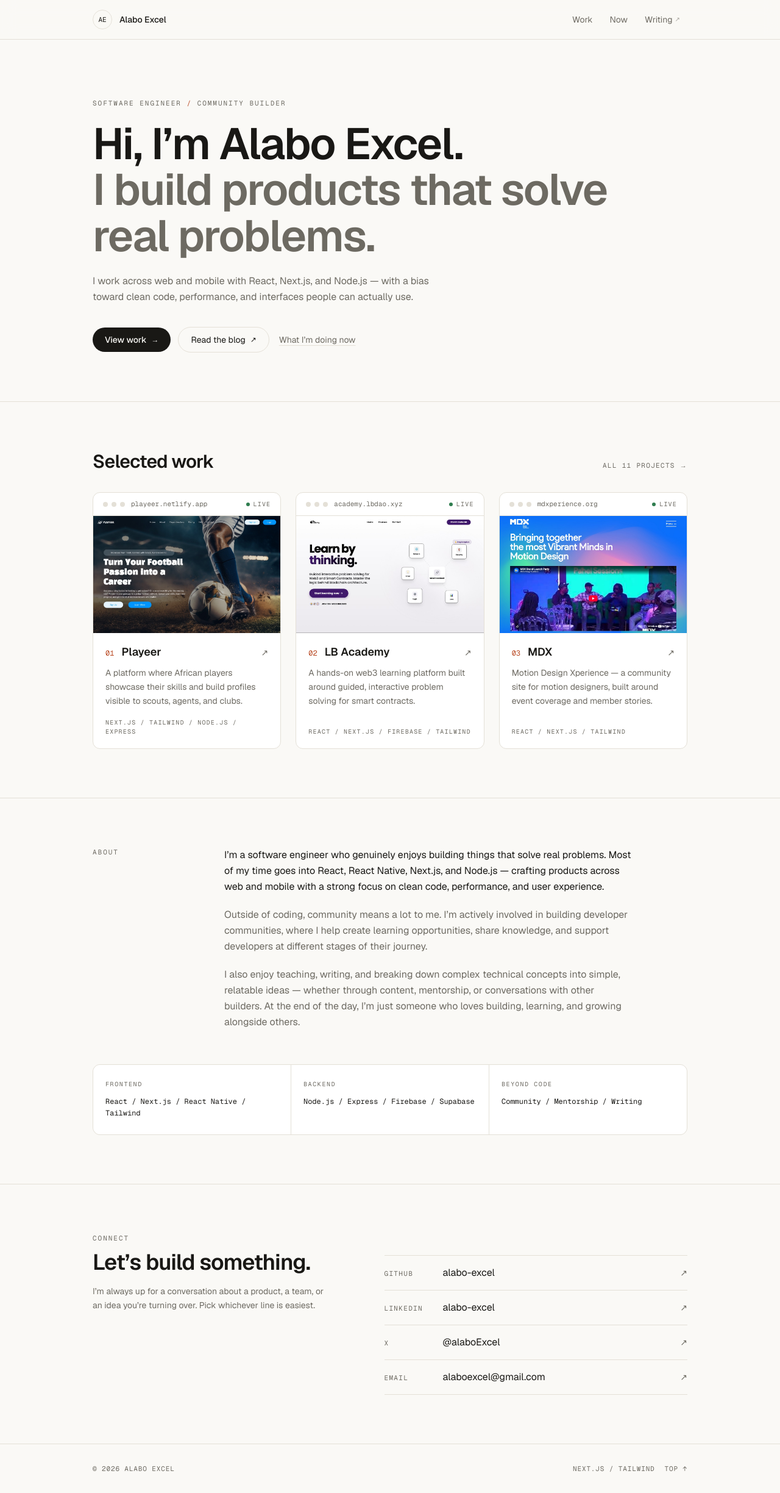
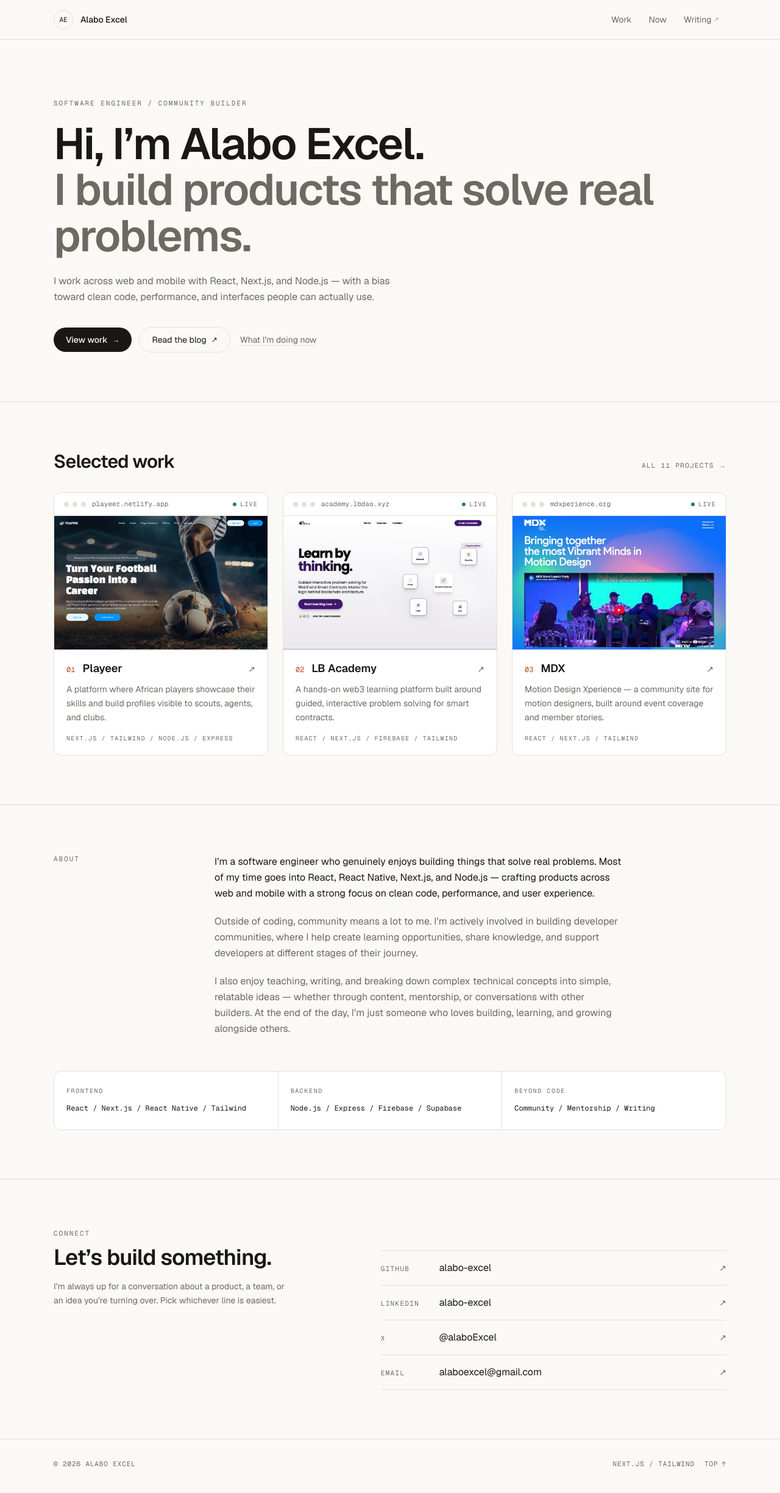
Before and after one commit to alabo-excel/my-portfolio-25, a Next.js app: page / in a window 1280 px wide. Shown: the whole page at 61% size. Built offline with nearby package versions, Linux system fonts and the light colour scheme.

Commit message:
realign ui

```diff
--- a/src/app/layout.tsx
+++ b/src/app/layout.tsx
@@ -36,7 +36,7 @@ export default function RootLayout({
   children: React.ReactNode;
 }>) {
   return (
-    <html lang="en" id="top">
+    <html lang="en">
       <body
         className={`${geistSans.variable} ${geistMono.variable} flex min-h-screen flex-col antialiased`}
       >
--- a/src/app/now/page.tsx
+++ b/src/app/now/page.tsx
@@ -31,7 +31,7 @@ const sections = [
 
 export default function NowPage() {
     return (
-        <section className="mx-auto max-w-5xl px-6 pt-14 pb-16 sm:pt-20 sm:pb-20">
+        <section className="mx-auto max-w-6xl px-6 pt-14 pb-16 sm:pt-20 sm:pb-20">
             <p className="font-mono text-[11px] tracking-[0.18em] text-muted uppercase">
                 Updated {UPDATED}
             </p>
@@ -55,7 +55,7 @@ export default function NowPage() {
                 {sections.map((section) => (
                     <section
                         key={section.label}
-                        className="grid gap-5 sm:grid-cols-[10rem_1fr] sm:gap-14"
+                        className="grid gap-5 sm:grid-cols-[13rem_1fr] sm:gap-14"
                     >
                         <h2 className="font-mono text-[11px] tracking-[0.18em] text-muted uppercase">
                             {section.label}
@@ -73,7 +73,7 @@ export default function NowPage() {
                     </section>
                 ))}
 
-                <section className="grid gap-5 sm:grid-cols-[10rem_1fr] sm:gap-14">
+                <section className="grid gap-5 sm:grid-cols-[13rem_1fr] sm:gap-14">
                     <h2 className="font-mono text-[11px] tracking-[0.18em] text-muted uppercase">
                         Say hi
                     </h2>
--- a/src/app/page.tsx
+++ b/src/app/page.tsx
@@ -14,7 +14,7 @@ const stack = [
 export default function Home() {
     return (
         <>
-            <section className="mx-auto max-w-5xl px-6 pt-16 pb-14 sm:pt-24 sm:pb-20">
+            <section className="mx-auto max-w-6xl px-6 pt-16 pb-14 sm:pt-24 sm:pb-20">
                 <div className="rise">
                     <p className="font-mono text-[11px] tracking-[0.18em] text-muted uppercase">
                         Software engineer <span className="text-accent">/</span> Community builder
@@ -57,7 +57,7 @@ export default function Home() {
             </section>
 
             <section aria-labelledby="work-heading" className="border-t border-rule">
-                <div className="mx-auto max-w-5xl px-6 py-14 sm:py-20">
+                <div className="mx-auto max-w-6xl px-6 py-14 sm:py-20">
                     <div className="flex flex-wrap items-baseline justify-between gap-4">
                         <h2 id="work-heading" className="text-2xl font-semibold tracking-tight sm:text-3xl">
                             Selected work
@@ -79,8 +79,8 @@ export default function Home() {
             </section>
 
             <section aria-labelledby="about-heading" className="border-t border-rule">
-                <div className="mx-auto max-w-5xl px-6 py-14 sm:py-20">
-                    <div className="grid gap-8 sm:grid-cols-[10rem_1fr] sm:gap-14">
+                <div className="mx-auto max-w-6xl px-6 py-14 sm:py-20">
+                    <div className="grid gap-8 sm:grid-cols-[13rem_1fr] sm:gap-14">
                         <h2
                             id="about-heading"
                             className="font-mono text-[11px] tracking-[0.18em] text-muted uppercase"
--- a/src/app/projects/page.tsx
+++ b/src/app/projects/page.tsx
@@ -30,7 +30,7 @@ export default function ProjectsPage() {
     );
 
     return (
-        <section className="mx-auto max-w-5xl px-6 pt-14 pb-16 sm:pt-20 sm:pb-20">
+        <section className="mx-auto max-w-6xl px-6 pt-14 pb-16 sm:pt-20 sm:pb-20">
             <p className="font-mono text-[11px] tracking-[0.18em] text-muted uppercase">
                 {projects.length} projects
             </p>
--- a/src/components/Connect.tsx
+++ b/src/components/Connect.tsx
@@ -10,7 +10,7 @@ const socials = [
 const Connect = () => {
     return (
         <section id="connect" className="border-t border-rule">
-            <div className="mx-auto max-w-5xl px-6 py-16 sm:py-20">
+            <div className="mx-auto max-w-6xl px-6 py-16 sm:py-20">
                 <div className="grid gap-10 sm:grid-cols-[1fr_1.2fr] sm:gap-16">
                     <div>
                         <p className="font-mono text-[11px] tracking-[0.18em] text-muted uppercase">
--- a/src/components/SiteFooter.tsx
+++ b/src/components/SiteFooter.tsx
@@ -1,15 +1,31 @@
-import Link from "next/link";
+'use client'
 
 export default function SiteFooter() {
+    // Scroll rather than navigate, so returning to the top leaves no hash behind.
+    const scrollToTop = () => {
+        const reduceMotion = window.matchMedia("(prefers-reduced-motion: reduce)").matches;
+        window.scrollTo({ top: 0, behavior: reduceMotion ? "instant" : "smooth" });
+    };
+
     return (
         <footer className="border-t border-rule">
-            <div className="mx-auto flex max-w-5xl flex-col gap-3 px-6 py-8 font-mono text-[11px] tracking-[0.08em] text-muted uppercase sm:flex-row sm:items-center sm:justify-between">
+            <div className="mx-auto flex max-w-6xl flex-col gap-3 px-6 py-8 font-mono text-[11px] tracking-[0.08em] text-muted uppercase sm:flex-row sm:items-center sm:justify-between">
                 <p>© {new Date().getFullYear()} Alabo Excel</p>
                 <p className="flex items-center gap-4">
                     <span>Next.js / Tailwind</span>
-                    <Link href="#top" className="transition-colors hover:text-accent">
-                        Top ↑
-                    </Link>
+                    <button
+                        type="button"
+                        onClick={scrollToTop}
+                        className="group inline-flex items-center gap-1.5 uppercase transition-colors hover:text-accent"
+                    >
+                        Top
+                        <span
+                            aria-hidden
+                            className="transition-transform duration-300 group-hover:-translate-y-0.5"
+                        >
+                            ↑
+                        </span>
+                    </button>
                 </p>
             </div>
         </footer>
--- a/src/components/SiteHeader.tsx
+++ b/src/components/SiteHeader.tsx
@@ -13,7 +13,7 @@ export default function SiteHeader() {
 
     return (
         <header className="sticky top-0 z-50 border-b border-rule bg-paper/80 backdrop-blur-md">
-            <div className="mx-auto flex h-16 max-w-5xl items-center justify-between gap-3 px-5 sm:gap-4 sm:px-6">
+            <div className="mx-auto flex h-16 max-w-6xl items-center justify-between gap-3 px-5 sm:gap-4 sm:px-6">
                 <Link href="/" className="group flex shrink-0 items-center gap-3">
                     <span className="grid size-8 shrink-0 place-items-center rounded-full border border-rule font-mono text-[11px] transition-colors group-hover:border-accent group-hover:text-accent">
                         AE
```
